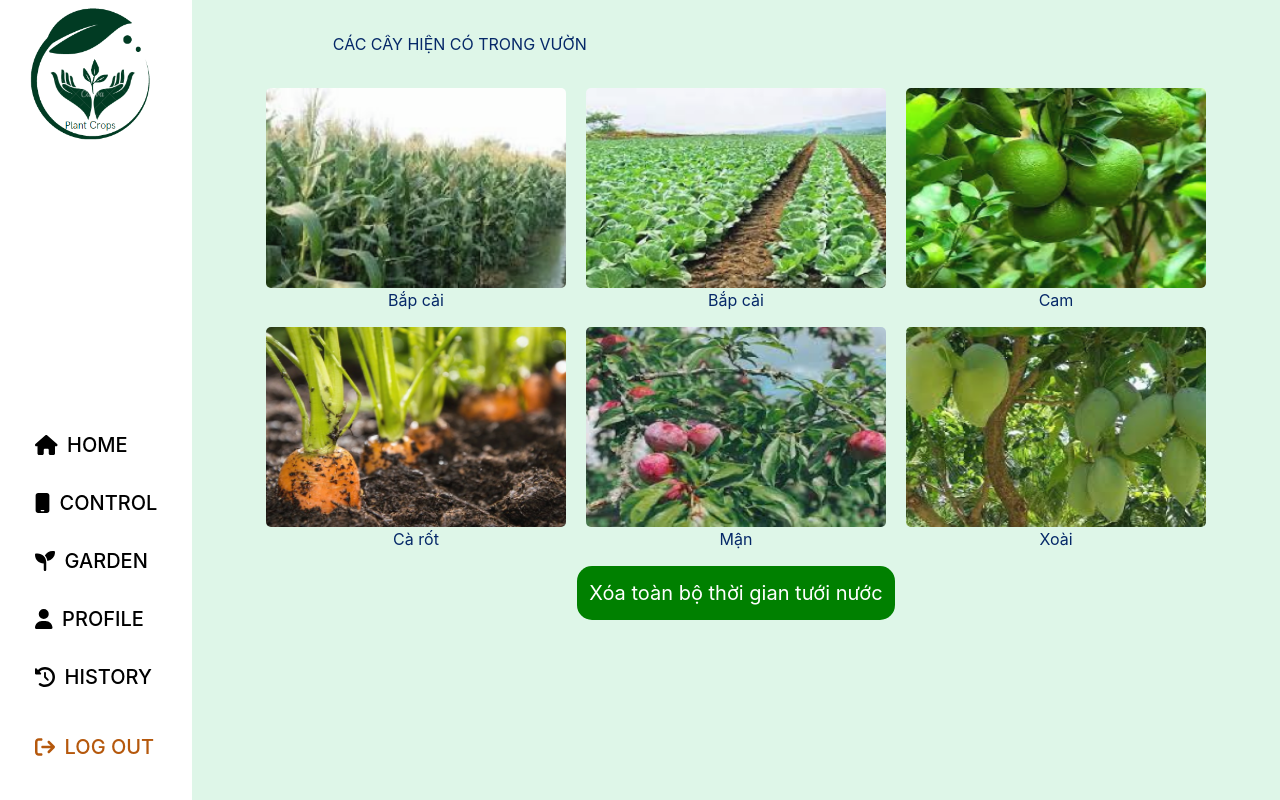
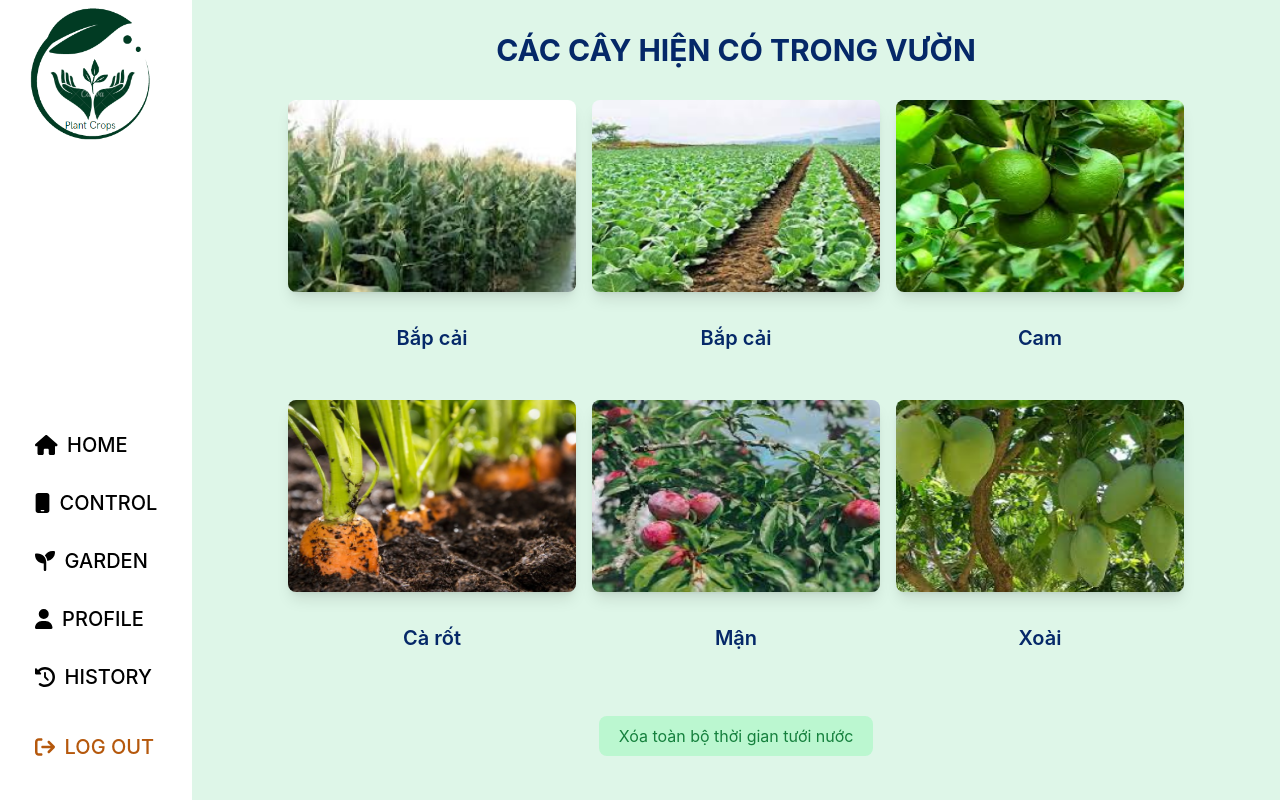
Before and after one commit to nguyenduyhung20/iot-garden, a React (Create React App) app in the folder client/: page /control in a window 1280 px wide. Built offline with nearby package versions, Linux system fonts and the light colour scheme; no server answers; sample sign-in values are in the browser's storage.

Commit message:
beautify all page except home

```diff
--- /dev/null
+++ b/client/src/components/Button.js
@@ -0,0 +1,11 @@
+const Button = ({ onClick, text, color }) => {
+    const baseClass = "px-5 py-2 rounded-lg transition-all duration-500 ease-in-out transform hover:scale-105";
+    const colorClass = `bg-${color}-200 text-${color}-700`;
+    return (
+        <button onClick={onClick} className={`${baseClass} ${colorClass}`}>
+            {text}
+        </button>
+    );
+};
+
+export default Button;
--- a/client/src/components/Control.js
+++ b/client/src/components/Control.js
@@ -1,5 +1,6 @@
 import { useNavigate } from 'react-router-dom'
-import classes from './Control.module.scss'
+// import classes from './Control.module.scss'
+import Button from './Button';
 function Control() {
     const img = [{
         link: "/img/anh/img_design/bap.png",
@@ -55,30 +56,35 @@ function Control() {
         timePump: "10 Phút",
         run: "Tưới"
     }]
-    const navigate = useNavigate()
+    const navigate = useNavigate();
+
     const handleNavigate = (link, title, temperature, humidity, humidityOxi, timePump, run) => {
         navigate('/infomation', { state: { link, title, temperature, humidity, humidityOxi, timePump, run } })
+    }
 
-    }
-    const handledelete = () => {
-        localStorage.clear('datePump')
+    const handleDelete = () => {
+        localStorage.removeItem('datePump')
         setTimeout(() => {
             alert('Xóa thành công')
         }, 1500)
+    }
 
-    }
     return (
-        <div className={classes.main_Control}>
-            <h1 className={classes.main_Control_title}>CÁC CÂY HIỆN CÓ TRONG VƯỜN</h1>
-            <div className={classes.main_Control_container}>
-                {img.map((item, index) => (<div key={index}>
-                    <div onClick={() => { handleNavigate(item.link, item.title, item.temperature, item.humidity, item.humidityOxi, item.timePump, item.run) }} style={{ position: "relative", display: "flex", flexDirection: "column", justifyContent: "center", alignItems: "center" }}>
-                        <img style={{ cursor: "pointer", width: "300px", height: "200px", margin: "0px 10px" }} src={item.link} />
-                        <h1 style={{ margin: "0 0 15px 0" }}>{item.title}</h1>
-                    </div>
-                </div>))}
+        <div className="m-6">
+            <h1 className="text-3xl font-bold mb-6 text-center">CÁC CÂY HIỆN CÓ TRONG VƯỜN</h1>
+            <div className="flex flex-wrap justify-center items-center gap-4">
+                {img.map((item, index) => (
+                    <div key={index} className='flex flex-col items-center cursor-pointer space-y-4  transform transition-transform duration-500 hover:scale-105'>
+                        <div
+                            onClick={() => { handleNavigate(item.link, item.title, item.temperature, item.humidity, item.humidityOxi, item.timePump, item.run) }} style={{ position: "relative", display: "flex", flexDirection: "column", justifyContent: "center", alignItems: "center" }}>
+                            <img className='w-72 h-48 rounded-lg shadow-lg' src={item.link} alt=''/>
+                            <h1 className='font-semibold text-xl'>{item.title}</h1>
+                        </div>
+                    </div>))}
             </div>
-            <div onClick={handledelete} style={{ backgroundColor: "green", padding: "12px", borderRadius: "15px", cursor: "pointer", color: "white", fontSize: "20px" }}>Xóa toàn bộ thời gian tưới nước</div>
+            <div onClick={handleDelete} className='flex justify-center items-center mt-8'>
+                <Button onClick={handleDelete} text={"Xóa toàn bộ thời gian tưới nước"} color="green"/>
+                </div>
         </div>
     )
 }
--- a/client/src/components/InfomationTree.js
+++ b/client/src/components/InfomationTree.js
@@ -1,38 +1,40 @@
 import React from 'react'
 import { useLocation, useNavigate } from 'react-router-dom'
-import classes from './InfomationTree.module.scss'
+// import classes from './InfomationTree.module.scss'
+import Button from './Button'
 function InfomationTree({ message }) {
   const location = useLocation().state
 
+  const navigate = useNavigate();
 
-
-  const navigate = useNavigate()
   const handlePump = () => {
     navigate('/pumpWater', { state: { location } })
   }
+
   const handleSetting = () => {
     navigate('/pumpSetting', { state: { location } })
   }
+
   return (
-    <div className={classes.mainInfomationTree}>
-      <div className={classes.mainInfomationTree_title}>
-        <h1>{location.title}</h1>
+    <div className='w-full max-w-5xl bg-white bg-opacity-90 p-6 rounded-lg shadow-lg space-y-6 mx-auto mt-5 overflow-hidden'>
+      <div className='text-center'>
+        <h1 className='text-4xl font-bold text-gray-800'>{location.title}</h1>
       </div>
-      <div className={classes.mainInfomationTree_container}>
-        <img width={500} src={location.link} />
-
-        <div style={{ marginLeft: "100px", height: 350, display: "flex", flexDirection: "column", justifyContent: "space-between" }} className={classes.mainInfomationTree_containers}>
-          <h5>Nhiệt độ {message.air_temperature} độ C</h5>
-          <h5>Độ ẩm đất {message.air_humid} %</h5>
-          <h5>Độ ẩm không khí {message.soil_moisture} %</h5>
-          <div onClick={() => { handleSetting() }} style={{ cursor: "pointer", backgroundColor: "#7edd6c", borderRadius: "5px", padding: "10px", color: "black", fontSize: 20 }}>Setting Parameter</div>
-          <div onClick={() => { handlePump() }} style={{ cursor: "pointer", backgroundColor: "#7edd6c", borderRadius: "5px", padding: "10px", color: "black", fontSize: 20 }}>Pump water</div>
+      <div className='flex items-center space-x-6'>
+        <div className='w-1/2'>
+          <img className='w-full h-auto rounded-lg shadow-lg' src={location.link} alt='' />
+        </div>
+        <div className='w-1/2 flex flex-col space-y-4 p-4'>
+          <h5 className='font-medium text-lg text-gray-700'>Nhiệt độ: <span className='font-bold'>{message.air_temperature} độ C</span></h5>
+          <h5 className='font-medium text-lg text-gray-700'>Độ ẩm đất: <span className='font-bold'>{message.air_humid} %</span></h5>
+          <h5 className='font-medium text-lg text-gray-700'>Độ ẩm không khí: <span className='font-bold'>{message.soil_moisture} %</span></h5>
+          <Button onClick={handleSetting} text="Setting Parameter" color="green" />
+          <Button onClick={handlePump} text="Pump water" color="green" />
         </div>
       </div>
     </div>
+  );
 
-
-  )
 }
 
 export default InfomationTree
--- a/client/src/components/Pump.js
+++ b/client/src/components/Pump.js
@@ -1,11 +1,10 @@
-import React, { useEffect, useState } from 'react'
-import { useLocation, useNavigate } from 'react-router-dom'
-import classes from './InfomationTree.module.scss'
+import React from 'react'
+import { useLocation } from 'react-router-dom'
+// import classes from './InfomationTree.module.scss'
 import moment from 'moment'
 import axios from 'axios';
 const Pump = () => {
   const location = useLocation().state.location
-
 
   const DD = moment().format('DD')
   const MM = moment().format('MM')
@@ -29,7 +28,6 @@ const Pump = () => {
       } catch (error) {
         console.error("Error starting pump");
       }
-
     }
 
     startPump();
@@ -37,32 +35,30 @@ const Pump = () => {
     window.location.reload()
   }
 
-
-
   return (
-    <div className={classes.mainInfomationTree}>
-      <div className={classes.mainInfomationTree_title}>
-        <h1>{location.title}</h1>
+    <div className='w-full max-w-5xl bg-white bg-opacity-90 p-6 rounded-lg shadow-lg space-y-6 mx-auto mt-5 overflow-hidden'>
+      <div className='text-center'>
+        <h1 className='text-4xl font-bold text-gray-800'>{location.title}</h1>
       </div>
-      <div className={classes.mainInfomationTree_container}>
-        <img width={500} src={location.link} />
-
-        <div style={{ marginLeft: "100px", height: 350, display: "flex", flexDirection: "column" }} className={classes.mainInfomationTree_containers}>
-          <h5>Pump Water</h5>
-          <h5 style={{ fontWeight: "400" }}>Thời gian tưới <div style={{ display: "inline-block", padding: "5px 8px", borderRadius: "5px", backgroundColor: "#80808075", color: "#494848" }}>{location.timePump}</div></h5>
-          <div onClick={(e) => { handlePump(e) }} style={{ margin: "14px 0", width: "50px", textAlign: "center", cursor: "pointer", backgroundColor: "#7edd6c", borderRadius: "5px", padding: "7px 10px", color: "black", fontSize: 20 }}>{location.run}</div>
-          <h5 style={{ fontSize: "20px", fontWeight: "400" }}>Lịch sử tưới</h5>
+      <div className='flex items-center space-x-6'>
+        <div className='w-1/2'>
+          <img className='w-full h-auto rounded-lg shadow-lg' src={location.link} alt='' />
+        </div>
+        <div className='w-1/2 flex flex-col space-y-4 p-4'>
+          <h5 className='font-medium text-lg text-gray-700'>Pump Water</h5>
+          <h5 className='font-medium text-lg text-gray-700'>Thời gian tưới <span className='inline-block px-3 py-1 rounded-md bg-gray-300 text-gray-800'>{location.timePump}</span></h5>
+          <div onClick={(e) => { handlePump(e) }} className='my-2 w-20 text-center cursor-pointer bg-green-400 rounded-md py-2 text-black text-xl'>{location.run}</div>
+          <h5 className='font-medium text-lg text-gray-700'>Lịch sử tưới</h5>
           {pumpD.filter(item => item.type === location.title).slice(0, 5).map((item, index) => (
-            <div key={index}>
+            <div key={index} className='text-gray-800'>
               {item.date}
             </div>
           ))}
         </div>
       </div>
     </div>
+  );
 
-
-  )
 }
 
-export default Pump
+export default Pump;
--- a/client/src/components/PumpSetting.js
+++ b/client/src/components/PumpSetting.js
@@ -4,7 +4,8 @@ import { useLocation } from 'react-router-dom'
 import {
     faPlus,
     faMinus
-} from '@fortawesome/free-solid-svg-icons'
+} from '@fortawesome/free-solid-svg-icons';
+import Button from './Button';
 
 const ThresholdSetting = ({ title, value, setValue }) => {
     return (
@@ -25,15 +26,7 @@ const ThresholdSetting = ({ title, value, setValue }) => {
     )
 }
 
-const Button = ({ onClick, text, color }) => {
-    const baseClass = "px-5 py-2 rounded-lg transition-all duration-500 ease-in-out transform hover:scale-105";
-    const colorClass = `bg-${color}-200 text-${color}-700`;
-    return (
-        <button onClick={onClick} className={`${baseClass} ${colorClass}`}>
-            {text}
-        </button>
-    );
-};
+
 
 const PumpSetting = () => {
     const location = useLocation().state.location
@@ -63,21 +56,23 @@ const PumpSetting = () => {
         alert('Update thành công')
     }
     return (
-        <div className='flex w-full max-w-5xl h-full space-x-6 justify-around ml-10'>
+        <div className='w-full max-w-5xl bg-white bg-opacity-90 p-6 rounded-lg shadow-lg justify-around mx-auto mt-5'>
+            <div className='h-full '>
+                <h1 className='font-bold text-4xl text-center text-gray-800'>{location.title}</h1>
+            </div>
+            <div className='h-full flex items-center space-x-6' >
+                <div className='w-1/2'>
+                    <img className='w-full h-auto rounded-lg shadow-lg' src={location.link} alt='' />
+                </div>
 
-            <div className='h-full'>
-                <h1 className='font-semibold text-3xl'>{location.title}</h1>
-                <img className='h-96 rounded-lg shadow-lg' src={location.link} alt=''/>
-            </div>
-            <div className='h-full mt-4' >
-                <div style={{ width: "100px", height: "80px" }}></div>
-                <ThresholdSetting title="Nhiệt độ" value={nhietdo} setValue={setNhietdo} />
-                <ThresholdSetting title="Độ ẩm đất" value={doam} setValue={setDoam} />
-                <ThresholdSetting title="Độ ẩm không khí" value={doamoxi} setValue={setDoamoxi} />
-
-                <div className='flex justify-around mt-4'>
-                    <Button onClick={handleReset} text="Reset" color="gray" />
-                    <Button onClick={handleUpdate} text="Update" color="blue" />
+                <div className='w-1/2 flex flex-col mt-6 p-4'>
+                    <ThresholdSetting title="Nhiệt độ" value={nhietdo} setValue={setNhietdo} />
+                    <ThresholdSetting title="Độ ẩm đất" value={doam} setValue={setDoam} />
+                    <ThresholdSetting title="Độ ẩm không khí" value={doamoxi} setValue={setDoamoxi} />
+                    <div className='flex space-x-3 mx-auto'>
+                        <Button onClick={handleReset} text="Reset" color="gray" />
+                        <Button onClick={handleUpdate} text="Update" color="green" />
+                    </div>
                 </div>
             </div>
         </div>
```
